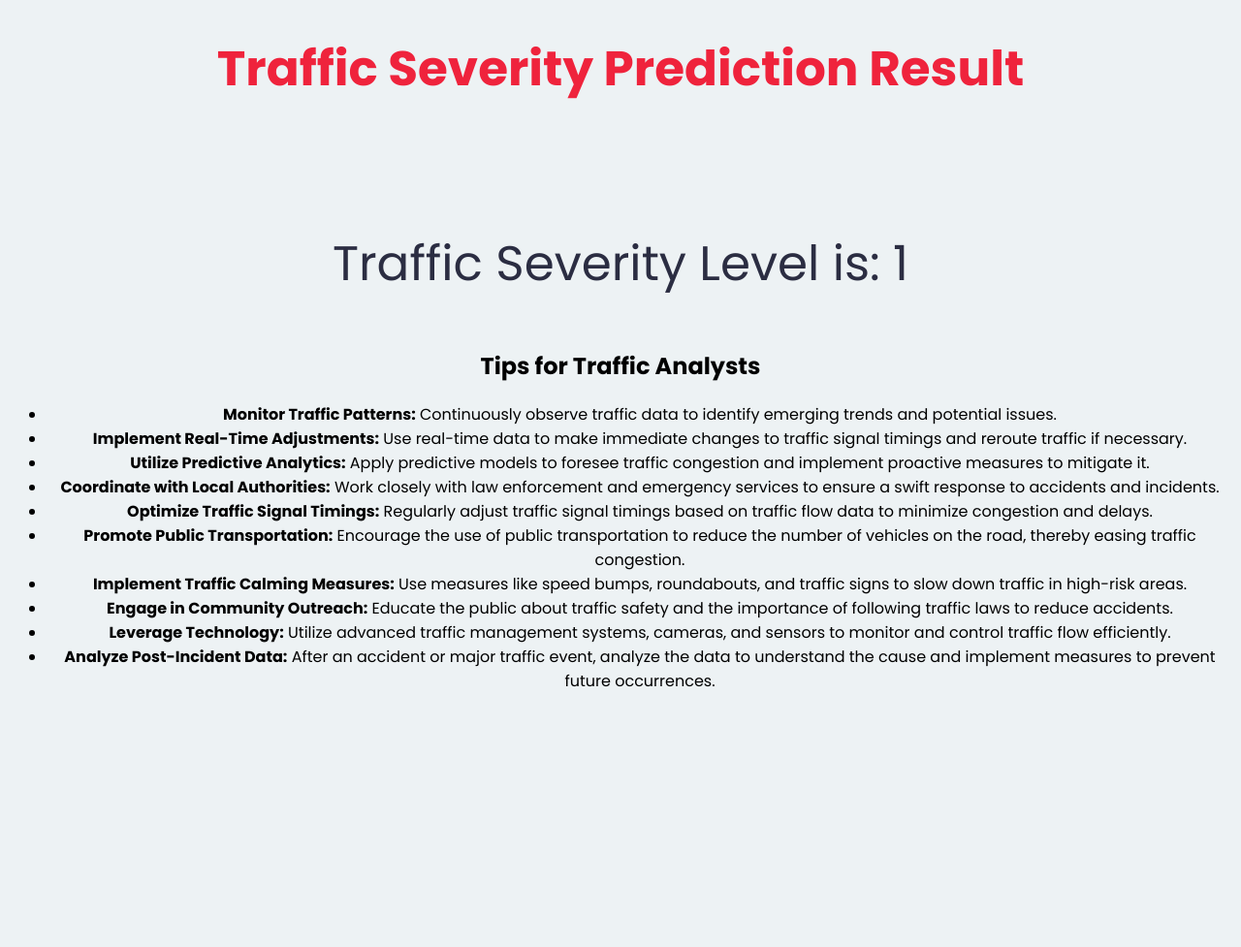
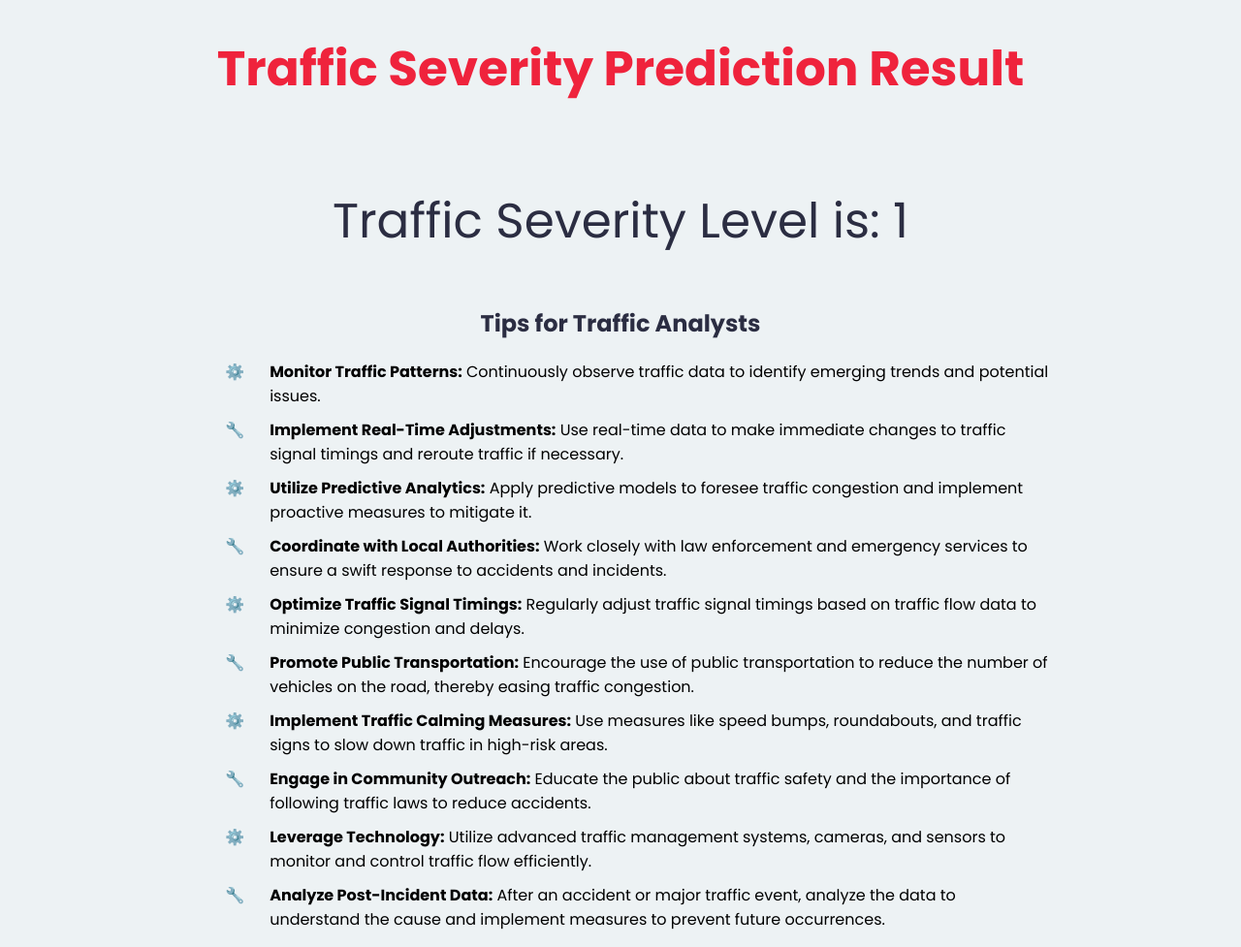
Before and after one commit to nkhanna94/Road-Accident-Analysis-And-Traffic-Severity-Prediction, a Flask app: template WebApp/templates/result.html in a window 1280 px wide. Shown: the whole page at 97% size. Before the commit the page ends 709 px from the top, so only its background shows below. Run offline with Flask 3, Linux system fonts and the light colour scheme; the template is opened without the code that fills it: most values are stand-ins (such as "Sample title", 1, 10 or a date in 2020); parts of the project's set-up code (start-up, migrations or seed data) failed here and were passed over.

Commit message:
Update styles.css

```diff
--- a/WebApp/static/styles.css
+++ b/WebApp/static/styles.css
@@ -9,8 +9,51 @@ h1{
     text-align: center;
     color: #EF233C;
 }
+h2{
+    color: #2B2D42;
+}
 p{
     color: #2B2D42;
-    margin-top: 10%;
+    margin-top: 6.5%;
     font-size: 50px;
 }
+
+li{
+    margin-left: 19%;
+    margin-right: 15%;
+    text-align: left;
+}
+
+/* Add your existing styles here */
+
+.custom-bullet {
+    list-style: none;
+    padding-left: 0;
+}
+
+.custom-bullet li {
+    margin-bottom: 10px;
+    position: relative;
+    padding-left: 30px;
+    font-family: 'Poppins', sans-serif;
+}
+
+.custom-bullet li::before {
+    content: '\2022'; /* Unicode for bullet point */
+    color: #1e90ff; /* Customize color */
+    font-weight: bold;
+    display: inline-block;
+    width: 1em;
+    margin-left: -1em;
+    position: absolute;
+    left: 0;
+    top: 0;
+}
+
+.custom-bullet li:nth-child(odd)::before {
+    content: '⚙️'; /* Gear icon */
+}
+
+.custom-bullet li:nth-child(even)::before {
+    content: '🔧'; /* Wrench icon */
+}
```
